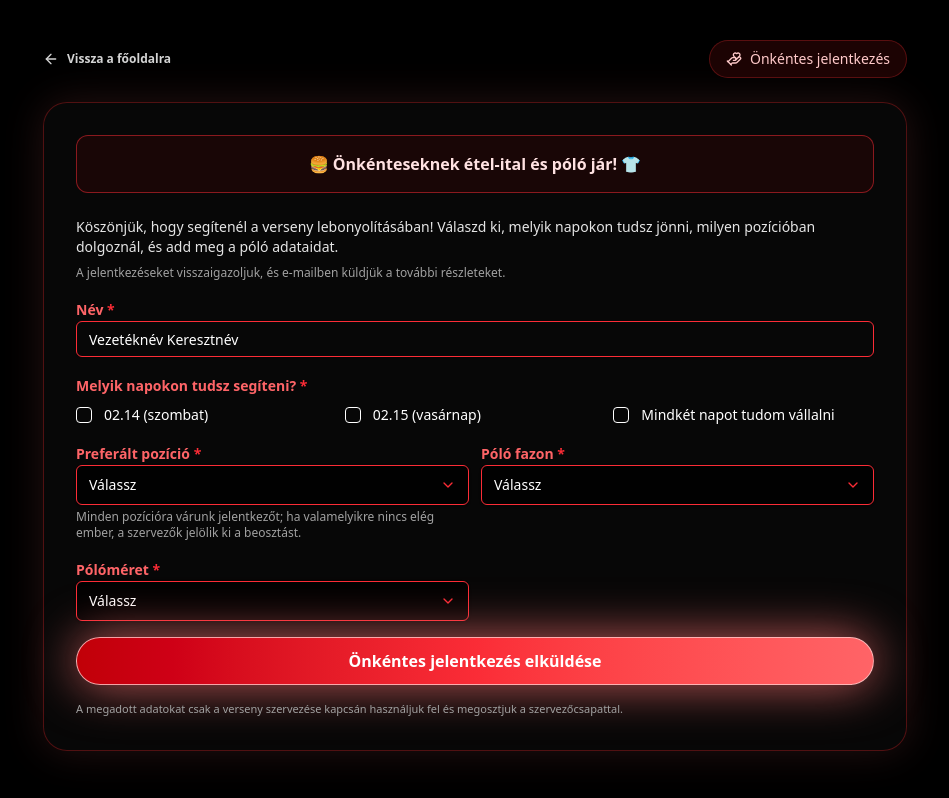
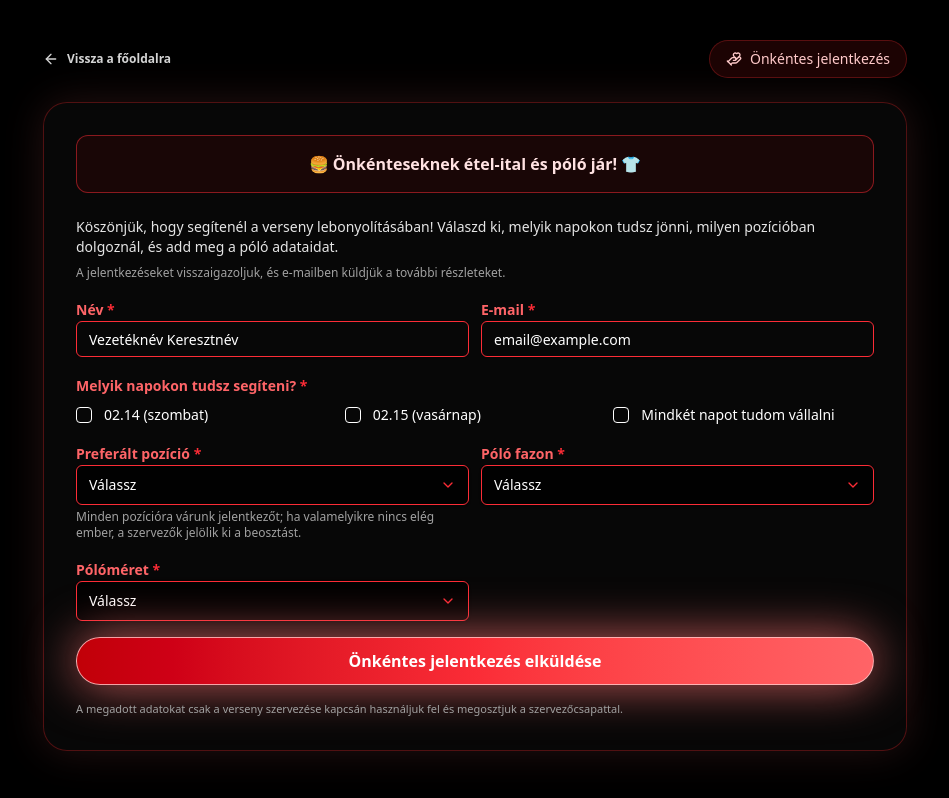
Before and after one commit to powerfloweu/sbdnext-event, a Next.js app: page /volunteers in a window 1280 px wide. Shown: the whole page, without its empty margins (165-1114 px from the left). Built offline with nearby package versions, Linux system fonts and the light colour scheme.

Commit message:
Add email field to volunteer form

```diff
--- a/components/volunteer-form.tsx
+++ b/components/volunteer-form.tsx
@@ -16,6 +16,7 @@ import {
 
 export type VolunteerFormState = {
   name: string;
+  email: string;
   day14: boolean;
   day15: boolean;
   bothDays: boolean;
@@ -35,6 +36,7 @@ export function VolunteerForm() {
 
   const [state, setState] = useState<VolunteerFormState>({
     name: "",
+    email: "",
     day14: false,
     day15: false,
     bothDays: false,
@@ -54,6 +56,18 @@ export function VolunteerForm() {
     const name = state.name.trim();
     if (!name) {
       setState((s) => ({ ...s, error: "Kérlek add meg a neved." }));
+      return;
+    }
+
+    const email = state.email.trim();
+    if (!email) {
+      setState((s) => ({ ...s, error: "Kérlek add meg az e-mail címed." }));
+      return;
+    }
+
+    const emailRegex = /^[^\s@]+@[^\s@]+\.[^\s@]+$/;
+    if (!emailRegex.test(email)) {
+      setState((s) => ({ ...s, error: "Kérlek add meg egy érvényes e-mail címet." }));
       return;
     }
 
@@ -94,6 +108,7 @@ export function VolunteerForm() {
     const payload = {
       timestamp: new Date().toISOString(),
       name,
+      email,
       days,
       position: state.position,
       shirtCut: state.shirtCut,
@@ -166,6 +181,7 @@ export function VolunteerForm() {
         </div>
       )}
 
+      <div className="grid gap-3 sm:grid-cols-2">
         <div>
           <label className="text-sm font-semibold text-red-400">
             Név <span className="text-red-500">*</span>
@@ -177,6 +193,20 @@ export function VolunteerForm() {
             placeholder="Vezetéknév Keresztnév"
             required
           />
+        </div>
+        <div>
+          <label className="text-sm font-semibold text-red-400">
+            E-mail <span className="text-red-500">*</span>
+          </label>
+          <Input
+            className="border-red-500"
+            type="email"
+            value={state.email}
+            onChange={(e) => setState((s) => ({ ...s, email: e.target.value }))}
+            placeholder="email@example.com"
+            required
+          />
+        </div>
       </div>
 
       <div>
```
Lines whose indentation alone changed are shown as unchanged.
